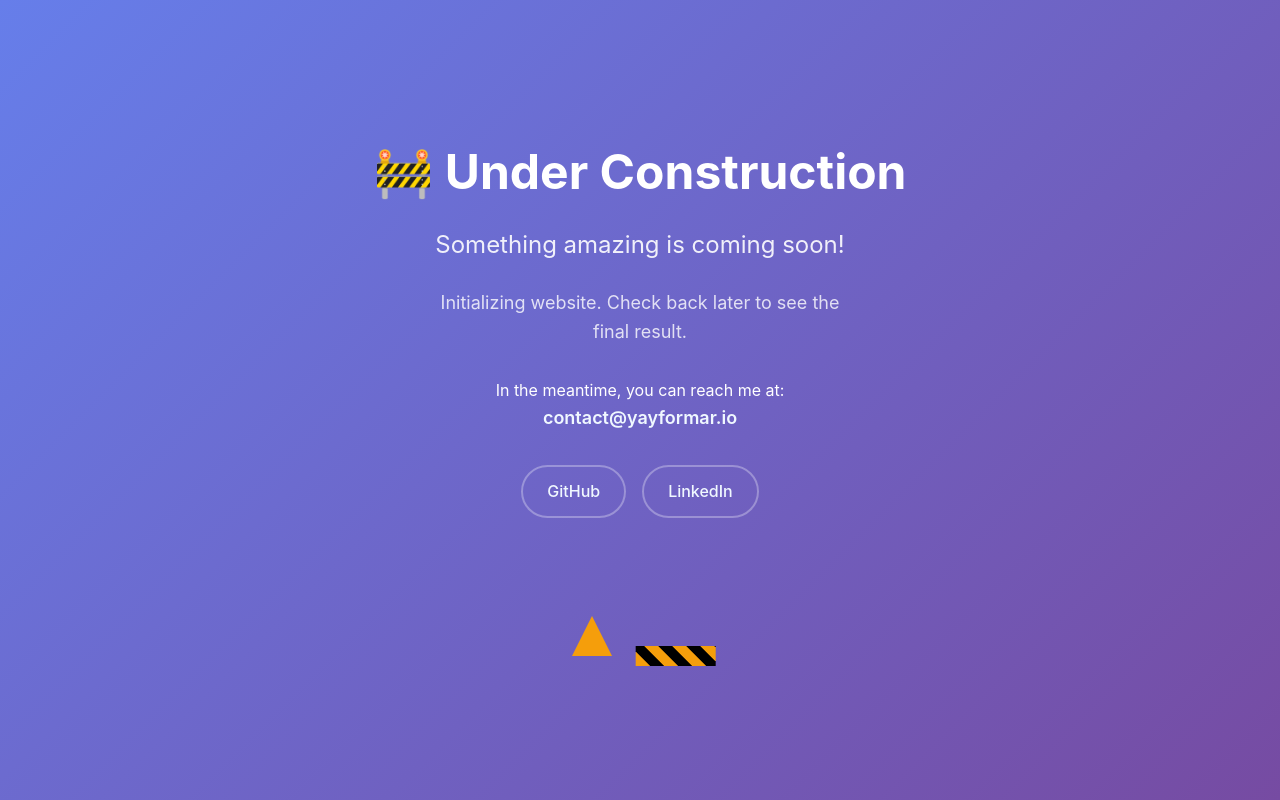
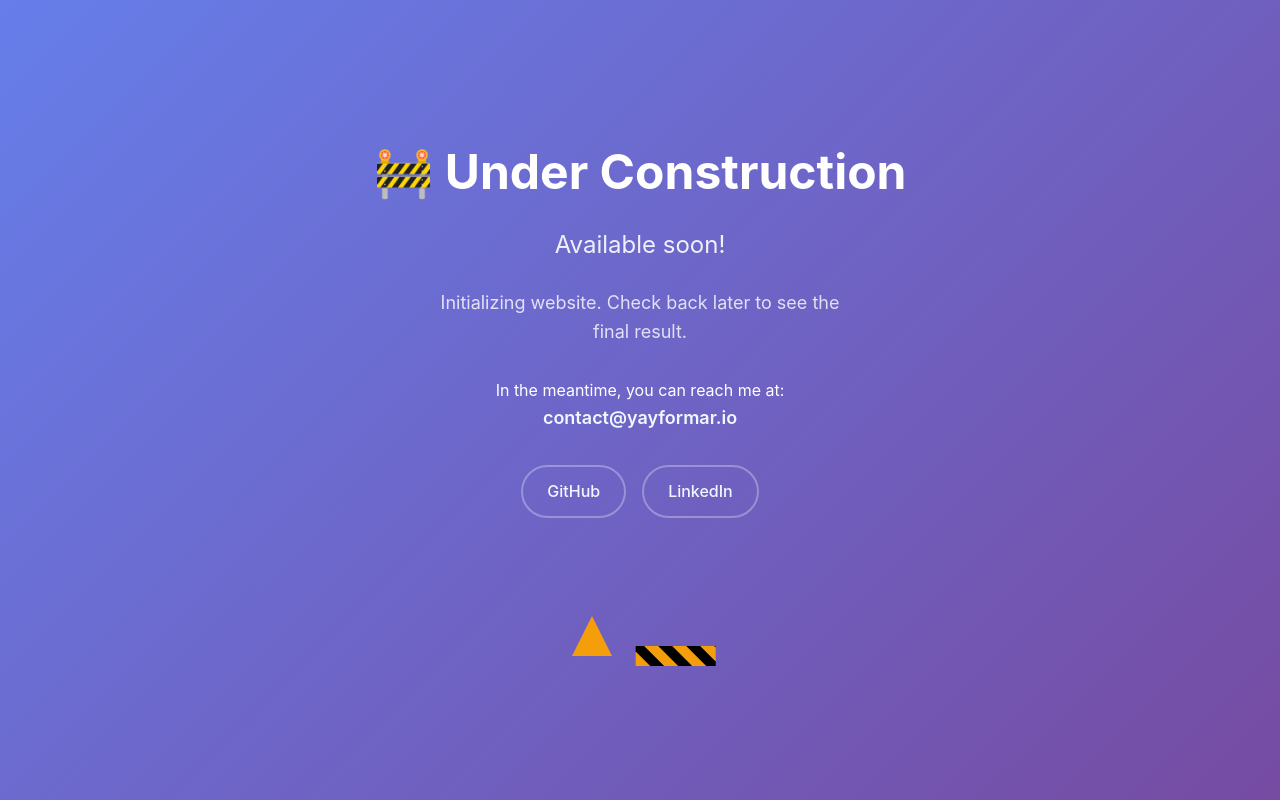
Before and after one commit to yayformario/yayformario.github.io, an Eleventy site: page src/index.njk in a window 1280 px wide. Built offline with nearby package versions, Linux system fonts and the light colour scheme; Eleventy itself is replaced by a stand-in of ours; files that its build step writes are made by us from their sources.

Commit message:
updated construction message

```diff
--- a/src/index.njk
+++ b/src/index.njk
@@ -11,7 +11,7 @@ eleventyImport:
  <div class="container">
     <div class="content">
         <h1>🚧 Under Construction</h1>
-        <p class="subtitle">Something amazing is coming soon!</p>
+        <p class="subtitle">Available soon!</p>
         <p class="description">
             Initializing website.
             Check back later to see the final result.
```
